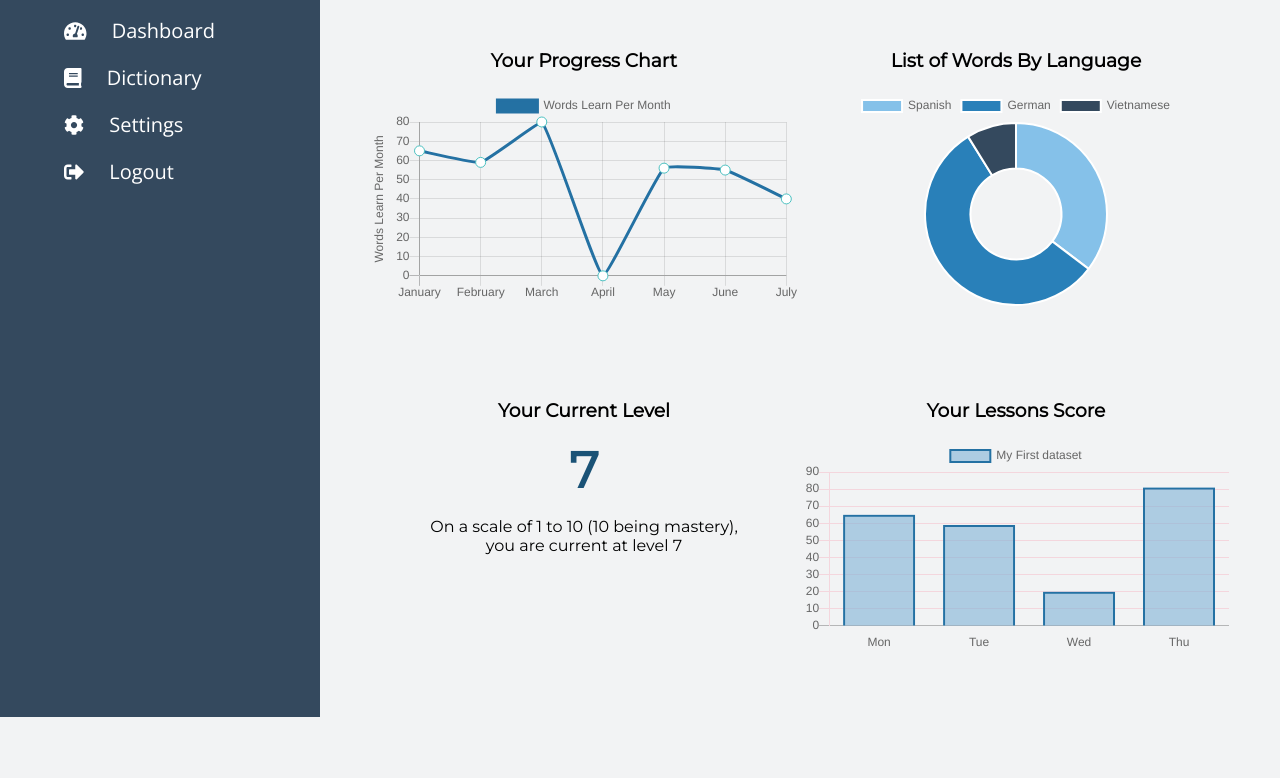
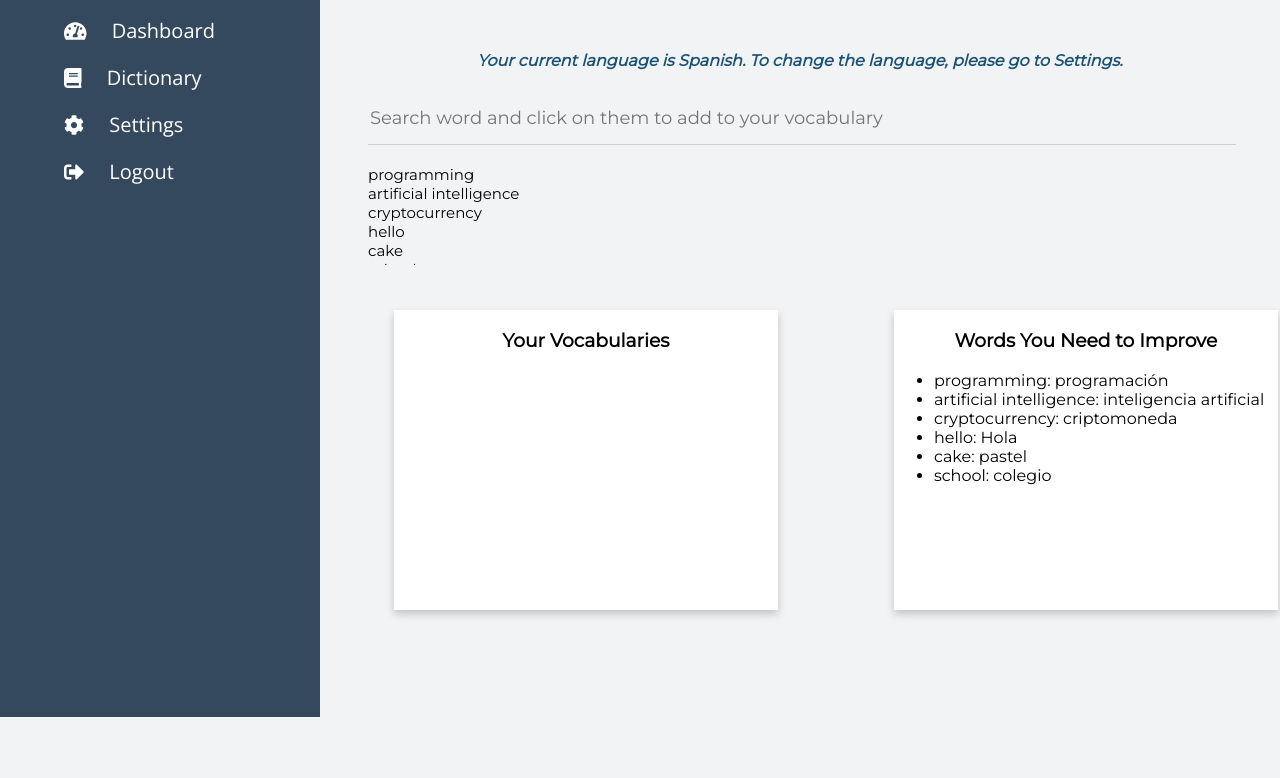
Before and after one commit to Korede-TA/lingo-bot, a website: page index.html in a window 1280 px wide. Shown: the part 83-861 px from the top of the page. After the commit the page ends 800 px from the top, so only its background shows below. Drawn offline with nearby package versions, Linux system fonts and the light colour scheme.

Commit message:
Finish UI for Dictionary Page

```diff
--- a/index.html
+++ b/index.html
@@ -72,7 +72,9 @@
                         <h3>Your Current Level</h3>
                         <h5>7</h5>
                         <p>
-                            On a scale of 1 to 10 (10 being mastery), <br /> you are current at level 7
+                            On a scale of 1 to 10 (10 being mastery), <br /> you are current at level 7. <br />
+                            To progress to the next level, <br />
+                            you must know 150 more words.
                         </p>
                     </div>
 
@@ -103,14 +105,28 @@
                 </div>
 
                 <!-- _______ DISPLAY WORDS _________ -->
-                <div id="C2" class="card">
+                <div id="C2">
+                    <div id="C2A" class="card">
                         <h3>Your Vocabularies</h3>
                         <ul>
                             <li ng-repeat="word in vocabulary">
                                 {{word.w}}: {{word.t}}
+                                <span>X</span>
                             </li>
                         </ul>
                     </div>
+
+                    <div id="C2B" class="card">
+                        <h3>Words You Need to Improve</h3>
+                        <ul>
+                            <li ng-repeat="weak in improvement">
+                                {{weak.w}}: {{weak.t}}
+                            </li>
+                        </ul>
+                    </div>
+                </div>
+
+
             </div>
 
             <!-- _____________ SETTINGS PAGE ____________ -->
--- a/script.js
+++ b/script.js
@@ -2,7 +2,7 @@ var app = angular.module("lingoApp", []);
 app.controller("lingoCtrl", function($scope) {
 
     // ------- SET VARIABLES TO MOVE BETWEEN PAGES
-    $scope.page = 0;
+    $scope.page = 1;
     if ($scope.page == 0) $scope.title = "Dashboard";
     else if ($scope.page == 1) $scope.title = "Dictionary";
     else{
@@ -12,16 +12,29 @@ app.controller("lingoCtrl", function($scope) {
 
     //------ STORE VOCABULARIES------
     $scope.vocabulary = [];
+    $scope.improvement = [];
 
+
+    //------ ADDING WORDS TO YOUR VOCABULARY ------
     $scope.fill = function(word){
         $scope.wording = word.w;
         $scope.vocabulary.push(word);
         console.log($scope.vocabulary);
+        $scope.wording = "";
     };
 
 
+    $scope.improvement = [
+        {w: "programming", t: "programación" },
+        {w: "artificial intelligence", t: "inteligencia artificial"},
+        {w: "cryptocurrency", t: "criptomoneda"},
+        {w: "hello", t: "Hola" },
+        {w: "cake", t: "pastel"},
+        {w: "school", t: "colegio"}
+    ];
 
-    //----- HARD CODE VOCABULARY LIST -----
+
+    //----- HARD CODE DICTIONARY LIST -----
     $scope.dictionary = [
         {w: "programming", t: "programación" },
         {w: "artificial intelligence", t: "inteligencia artificial"},
@@ -31,6 +44,15 @@ app.controller("lingoCtrl", function($scope) {
         {w: "school", t: "colegio"}
     ];
 });
+
+
+
+
+
+
+
+
+
 
 //------------- ANGULARJS CHART STUFF -----------
 var lineCanvas = document.getElementById('myChart');
@@ -109,7 +131,7 @@ var barData = {
             borderWidth: 2,
             hoverBackgroundColor: "#1A5276",
             hoverBorderColor: "#1A5276 ",
-            data: [65, 59, 20, 81],
+            data: [65, 59, 20, 99],
         }
     ]
 };
@@ -120,7 +142,7 @@ var barOption = {
     		stacked:true,
         gridLines: {
         	display:true,
-          color:"rgba(255,99,132,0.2)"
+          color:"rgba(0,0,0,0.1)"
         }
     }],
     xAxes:[{
--- a/style.css
+++ b/style.css
@@ -141,6 +141,8 @@ p{
 #C{
     padding: 5%;
 }
+
+/* ------  SEARCH BAR ----- */
 #C1 input{
     display: block;
     margin: auto;
@@ -162,17 +164,45 @@ p{
     padding: 2%;
 }
 
+
+/* ------ FILTER LIST ----- */
 #C1A{
     margin-top: 20px;
     font-size: 15px;
 }
 
+#C1A{
+    height: 100px;
+    overflow: auto;
+}
+
+
+/* ------ YOUR VOCABULARY LIST AND IMPROVEMENT LIST ----- */
 #C2{
-    background: white;
+    width: 100%;
     height: 300px;
     padding: 3%;
     margin-top: 20px;
+    display: flex;
 }
+
+#C2A, #C2B{
+    background: white;
+    width: 40%;
+    position: absolute;
+    height: 300px;
+}
+
+#C2B{
+    margin-left: 500px;
+}
+
+span{
+    color: #E74C3C;
+    float: right;
+    padding-right: 30px;
+}
+
 
 
 /* ------ SETTINGS PAGE STYLING ------ */
```
Lines whose indentation alone changed are shown as unchanged.
